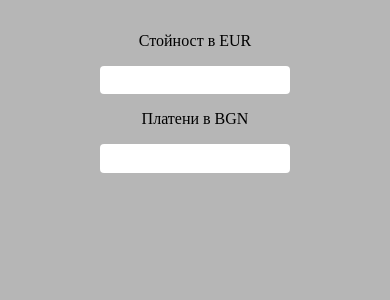
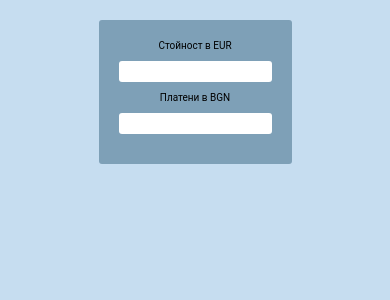
Before and after one commit to pinciflucnik/exchange-calculator, a React (Vite) app in the folder exchange-calculator/: page / in a window 390 px wide. Shown: the top 300 px of the page. Built offline with nearby package versions, Linux system fonts and the light colour scheme.

Commit message:
some more css

```diff
--- a/exchange-calculator/public/styles.css
+++ b/exchange-calculator/public/styles.css
@@ -2,27 +2,61 @@
     margin: 0;
     padding: 0;
     box-sizing: border-box;
+    font-family: 'Roboto', sans-serif;
 }
 #root {
     min-height: 100vh;
-    background-color: rgb(182, 182, 182)
+    background-color: #c6ddf0
 }
 .wrapper {
-    max-width: 80%;
+    max-width: 30%;
     margin: 0 auto;
     padding-top: 2em;
     display: flex;
     flex-direction: column;
     align-items: center;
 }
+.inner-wrapper {
+    display: flex;
+    flex-direction: column;
+    align-items: center;
+}
+.calc-wrapper {
+    background-color: #7ea0b7;
+    border-radius: 0.3em;
+    padding-bottom: 1em;
+
+}
 .calc-wrapper > form {
     display: flex;
     flex-direction: column;
     align-items: center;
     gap: 1em;
+    padding: 2em;
 }
 input {
     padding: 0.5em;
     border: none;
     border-radius: 0.3em;
 }
+input[type=number]::-webkit-inner-spin-button,
+input[type=number]::-webkit-outer-spin-button {
+  -webkit-appearance: none;
+  margin: 0;
+}
+.result-wrapper{
+    padding: 1em 0 2em 0;
+}
+.result-wrapper > h3 {
+    padding: 1em;
+    background-color: #2a2b2a;
+    border-radius: 0.3em;
+    color: #c6ddf0;
+
+}
+
+@media screen and (max-width:900px){
+    * {
+        font-size: 10px;
+    }
+}
--- a/exchange-calculator/src/Calculator.jsx
+++ b/exchange-calculator/src/Calculator.jsx
@@ -4,7 +4,7 @@ export default function Calculator() {
     const { onChange, result, isNegative } = useCalc({ total: 0, paidBGN: 0 })
 
     return (
-        <>
+        <div className="inner-wrapper">
             <div className="calc-wrapper">
                 <form action="">
                     <label htmlFor="total">Стойност в EUR</label>
@@ -14,8 +14,8 @@ export default function Calculator() {
                 </form>
             </div>
             <div className="result-wrapper">
-                {result == 0 ? <></> : <>{isNegative ? <h5>За доплащане: {result}</h5> : <h5>Ресто: {result}EUR</h5>}</>}
+                {result == 0 ? <></> : <>{isNegative ? <h3>За доплащане: {result * -1} EUR</h3> : <h3>Ресто: {result} EUR</h3>}</>}
             </div>
-        </>
+        </div>
     )
 }
```
Also changed, not shown: 1 other file (tests, documents, lock files or other folders).
